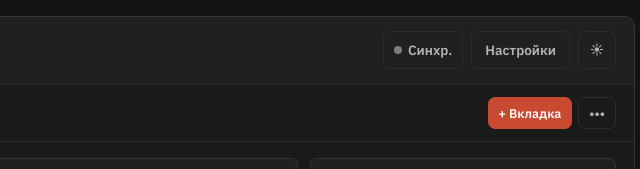
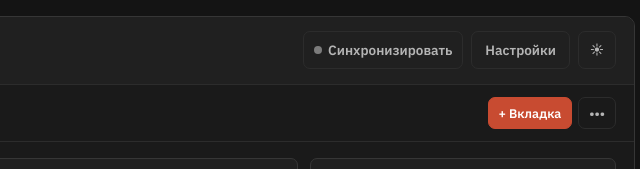
Before and after one commit to whtmst/checklist, a plain HTML site: page index.html in a window 1280 px wide. Shown: the top 169 px of the page, 495-1135 px from the left. Drawn offline with Linux system fonts and the light colour scheme.

Commit message:
Fix typo in sync button label
Update button text from "Синхр." to "Синхронизировать" for clarity.

```diff
--- a/index.html
+++ b/index.html
@@ -27,7 +27,7 @@
       <div class="topbar-actions">
         <button type="button" class="btn btn-ghost btn-icon" id="quickSyncBtn" title="Синхронизировать с GitHub">
           <span class="sync-indicator" id="syncIndicator"></span>
-          <span class="btn-label-desktop">Синхр.</span>
+          <span class="btn-label-desktop">Синхронизировать</span>
         </button>
         <button type="button" class="btn btn-ghost" id="openSyncModalBtn" title="Настройки синхронизации и бэкапа">
           Настройки
```
